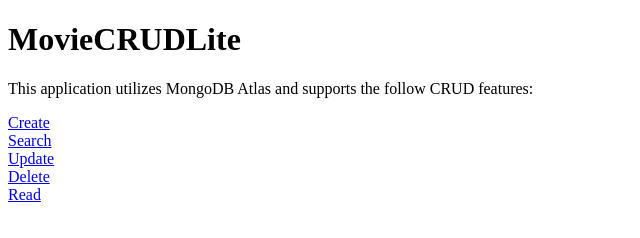
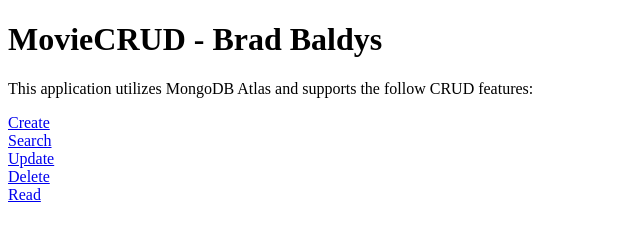
Before and after one commit to LordXerox/movieCrudBB, a website: page client/index.html in a window 1280 px wide. Shown: the whole page, without its empty margins (0-640 px from the left). Drawn offline with Linux system fonts and the light colour scheme.

Commit message:
Update index.html

```diff
--- a/client/index.html
+++ b/client/index.html
@@ -1,10 +1,10 @@
 <!DOCTYPE html>
 <html>
 <head>
-	<title>MovieCRUDLite</title>
+	<title>MovieCRUD</title>
 </head>
 <body>
-	<h1>MovieCRUDLite</h1>
+	<h1>MovieCRUD - Brad Baldys</h1>
 	<p>This application utilizes MongoDB Atlas and supports the follow CRUD features:</p>
 	<a href="create.html">Create</a><br />
 	<a href="search.html">Search</a><br />
```
